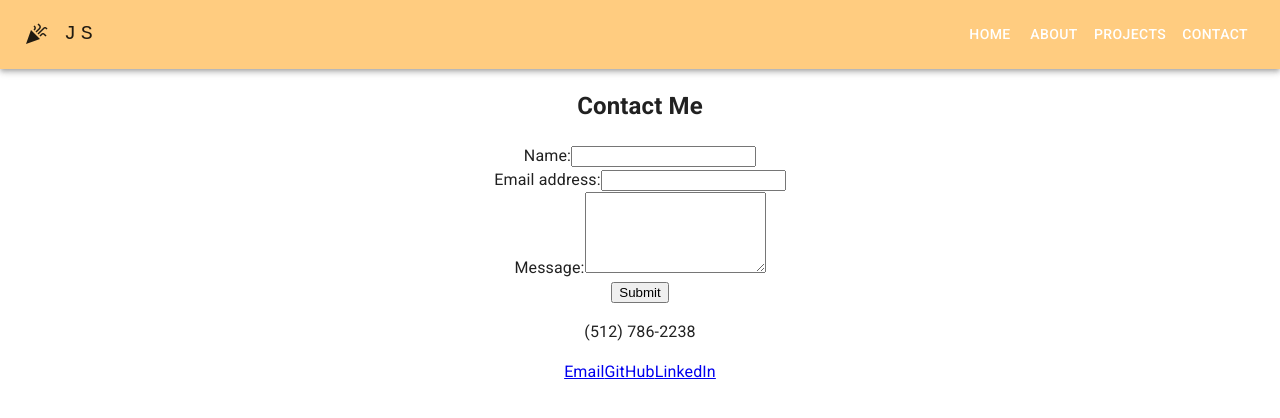
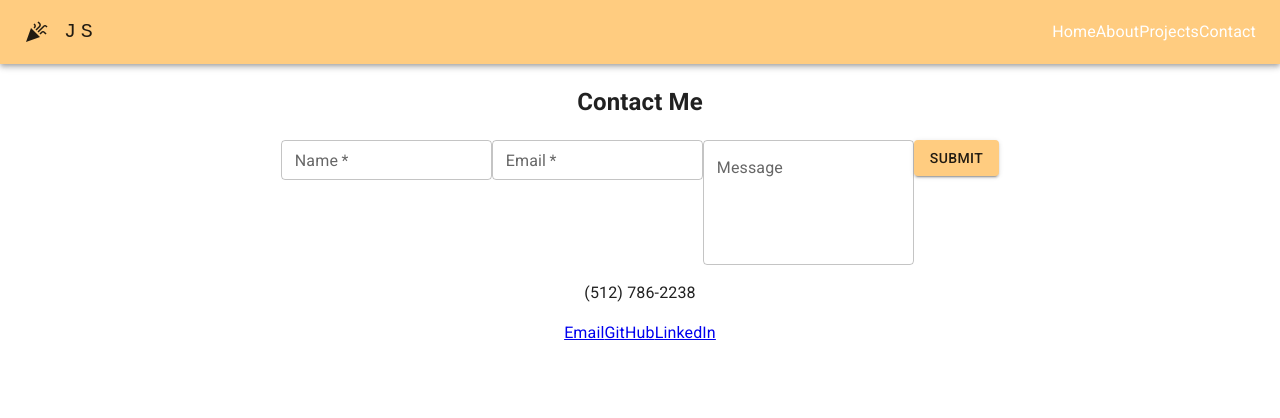
Before and after one commit to jorddo/react-portfolio, a React (Create React App) app: page /contact in a window 1280 px wide. Shown: the top 418 px of the page. Built offline with nearby package versions, Linux system fonts and the light colour scheme.

Commit message:
playing around with contact form ideas

```diff
--- a/src/components/common/Footer/index.jsx
+++ b/src/components/common/Footer/index.jsx
@@ -1,11 +1,21 @@
 const Footer = () => {
   return (
-    <section>
+    <footer>
       <p>(512) 786-2238</p>
-      <a href='mailto:jordanbsneed@gmail.com'>Email</a>
-      <a href='https://github.com/jorddo'>GitHub</a>
-      <a href='https://www.linkedin.com/in/jordanbsneed/'>LinkedIn</a>
-    </section>
+      <a href='mailto:jordanbsneed@gmail.com' target='_blank' rel='noreferrer'>
+        Email
+      </a>
+      <a href='https://github.com/jorddo' target='_blank' rel='noreferrer'>
+        GitHub
+      </a>
+      <a
+        href='https://www.linkedin.com/in/jordanbsneed/'
+        target='_blank'
+        rel='noreferrer'
+      >
+        LinkedIn
+      </a>
+    </footer>
   );
 };
 
--- a/src/components/common/Header/index.jsx
+++ b/src/components/common/Header/index.jsx
@@ -6,7 +6,6 @@ import Typography from '@mui/material/Typography';
 import Menu from '@mui/material/Menu';
 import MenuIcon from '@mui/icons-material/Menu';
 import Container from '@mui/material/Container';
-import Button from '@mui/material/Button';
 import MenuItem from '@mui/material/MenuItem';
 import CelebrationIcon from '@mui/icons-material/Celebration';
 import Link from '../Link';
@@ -76,7 +75,7 @@ const Header = () => {
             >
               {pages.map((page) => (
                 <MenuItem key={page.label} onClick={handleCloseNavMenu}>
-                  <Link to={page.path} textAlign='center'>
+                  <Link to={page.path} sx={{ textAlign: 'center' }}>
                     <Typography variant='body1' component='p'>
                       {page.label}
                     </Typography>
@@ -88,14 +87,14 @@ const Header = () => {
           {/* Desktop Links */}
           <Box className='nav-links'>
             {pages.map((page) => (
-              <Button
+              <Link
                 key={page.label}
-                href={page.path}
+                to={page.path}
                 onClick={handleCloseNavMenu}
                 sx={{ my: 2, color: 'white', display: 'block' }}
               >
                 {page.label}
-              </Button>
+              </Link>
             ))}
           </Box>
         </Toolbar>
--- a/src/pages/Contact.jsx
+++ b/src/pages/Contact.jsx
@@ -1,3 +1,4 @@
+import { TextField, Button } from '@mui/material';
 import React, { useState } from 'react';
 
 function ContactForm() {
@@ -22,7 +23,7 @@ function ContactForm() {
     <section>
       <h1>Contact Me</h1>
       <form id='contact-form' onSubmit={handleSubmit}>
-        <div>
+        {/* <div>
           <label htmlFor='name'>Name:</label>
           <input
             type='text'
@@ -30,26 +31,52 @@ function ContactForm() {
             onChange={handleChange}
             name='name'
           />
-        </div>
-        <div>
-          <label htmlFor='email'>Email address:</label>
+        </div> */}
+        <TextField
+          label='Name'
+          variant='outlined'
+          size='small'
+          name='name'
+          required
+          value={name}
+          onChange={handleChange}
+        />
+        {/* <div>
+          <label htmlFor='email'>Email</label>
           <input
             type='email'
             defaultValue={email}
             name='email'
             onChange={handleChange}
           />
-        </div>
-        <div>
-          <label htmlFor='message'>Message:</label>
+        </div> */}
+        <TextField
+          label='Email'
+          variant='outlined'
+          size='small'
+          name='email'
+          required
+          value={email}
+          onChange={handleChange}
+        />
+        {/* <div>
+          <label htmlFor='message'>Message</label>
           <textarea
             name='message'
             defaultValue={message}
             onChange={handleChange}
             rows='5'
           />
-        </div>
-        <button type='submit'>Submit</button>
+        </div> */}
+        <TextField
+          label='Message'
+          variant='outlined'
+          rows={4}
+          multiline
+          value={message}
+          onChange={handleChange}
+        />
+        <Button variant='contained'>Submit</Button>
       </form>
     </section>
   );
```
Also changed, not shown: public/manifest.json.
